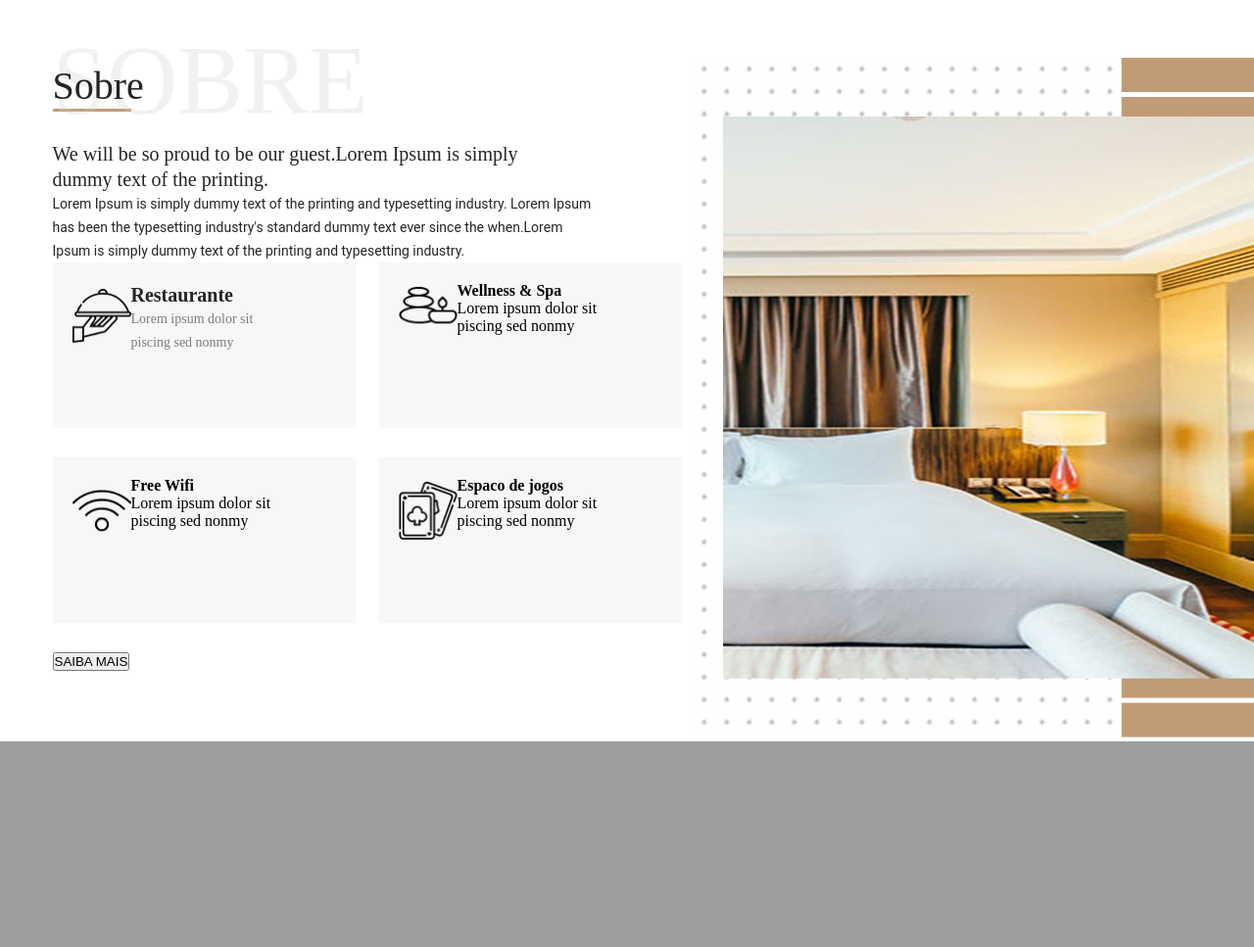
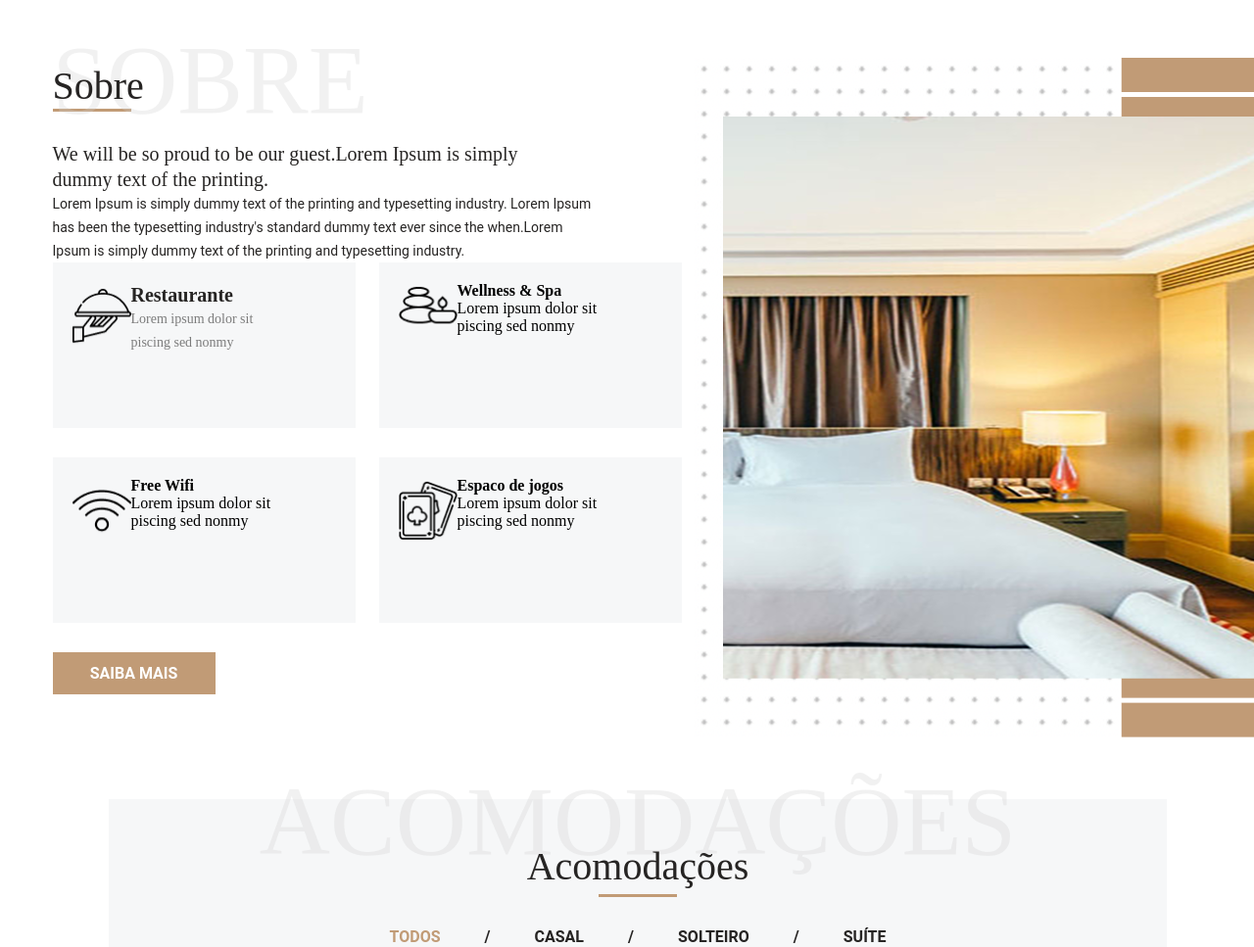
Before and after one commit to SantLukes/Sharai, a PHP site: page / in a window 1280 px wide; the page is wider, and only the part inside the window is pictured. Shown: the part 1370-2337 px from the top of that part at 98% size. Before the commit the page ends 2127 px from the top of that part, so only its background shows below. Run offline with PHP 8.4, Linux system fonts and the light colour scheme.

Commit message:
Criacão de texto do campo ACOMODACOES

```diff
--- a/index.html
+++ b/index.html
@@ -147,13 +147,33 @@
               </div>
             </div>
           </div>
-          <div><button>SAIBA MAIS</button></div>
+          <div><button class="botao-about">SAIBA MAIS</button></div>
         </div>
 
         <div>
           <div><img src="/Imagem/backabout.png" /></div>
         </div>
       </div>
+
+      <div class="acomodacoes">
+        <div class="acomodacoes-texto">
+          <h1>ACOMODAÇÕES</h1>
+          <h2>Acomodações</h2>
+
+          <div class="acomodacoes-linha"></div>
+          <ul>
+            <li class="texto-todos">TODOS</li>
+            <li class="acomodacoes-separacao">/</li>
+            <li class="acomodacoes-lista">CASAL</li>
+            <li class="acomodacoes-separacao">/</li>
+            <li class="acomodacoes-lista">SOLTEIRO</li>
+            <li class="acomodacoes-separacao">/</li>
+            <li class="acomodacoes-lista">SUÍTE</li>
+          </ul>
+        </div>
+
+        <div class="acomodacoes-options"></div>
+      </div>
     </main>
 
     <footer></footer>
--- a/styles/about.css
+++ b/styles/about.css
@@ -74,27 +74,38 @@
 }
 
 .icones img {
-
-height: 68px;
-width: 60px;
+  height: 68px;
+  width: 60px;
 }
 
-.icones-texto h4{
+.icones-texto h4 {
   font-family: "DM Serif Text", serif;
   /* font-weight: 400; */
   font-size: 20px;
   line-height: 26px;
   letter-spacing: 0%;
   color: #262423;
-
 }
 
-.icones-texto p{
+.icones-texto p {
   font-family: "DM Serif Text", serif;
   /* font-weight: 400; */
   font-size: 14px;
   line-height: 24px;
   letter-spacing: 0%;
-  color: #7C7C7C;
+  color: #7c7c7c;
+}
 
+.botao-about {
+  background-color: #c19b76;
+  width: 166px;
+  height: 43px;
+  cursor: pointer;
+  color: white;
+  font-size: 16px;
+  line-height: 23px;
+  font-weight: 600;
+  letter-spacing: 0%;
+  font-family: "Roboto";
+  border: none;
 }
--- /dev/null
+++ b/styles/option.css
@@ -0,0 +1,77 @@
+.acomodacoes {
+  background-color: #f6f7f8;
+  margin-top: 59px;
+  margin-left: 111px;
+  margin-right: 89px;
+}
+
+.acomodacoes-texto h1 {
+  font-family: "DM Serif Text";
+  font-weight: 400;
+  font-size: 100px;
+  line-height: 46px;
+  letter-spacing: 0%;
+  color: #d2d2d24d;
+  text-align: center;
+}
+
+.acomodacoes-texto h2 {
+  font-family: "DM Serif Text";
+  font-weight: 400;
+  font-size: 40px;
+  line-height: 46px;
+  letter-spacing: 0%;
+  color: #262423;
+  text-align: center;
+  margin-bottom: 5px;
+}
+
+.acomodacoes-linha {
+  width: 80px;
+  height: 3px;
+  background-color: #c19b76;
+  margin: 0 auto;
+  margin-bottom: 30px;
+}
+
+.acomodacoes-texto ul {
+  list-style: none;
+  display: flex;
+  justify-content: center;
+  height: 21px;
+  gap: 45px;
+}
+
+.acomodacoes-separacao {
+  color: #262423;
+  text-decoration: none;
+  font-family: "Roboto";
+  font-weight: 600;
+  line-height: 21px;
+  letter-spacing: 0%;
+}
+
+.texto-todos {
+  color: #c19b76;
+  text-decoration: none;
+  font-family: "Roboto";
+  font-weight: 600;
+  line-height: 21px;
+  letter-spacing: 0%;
+  cursor: pointer;
+}
+
+.acomodacoes-lista {
+  text-decoration: none;
+  font-family: "Roboto";
+  font-weight: 600;
+  line-height: 21px;
+  letter-spacing: 0%;
+  color: #262423;
+  cursor: pointer;
+}
+
+.acomodacoes-options {
+
+
+}
--- a/styles/style.css
+++ b/styles/style.css
@@ -1,3 +1,4 @@
 @import url(./header.css);
 @import url(./select.css);
 @import url(./about.css);
+@import url(./option.css);
```
